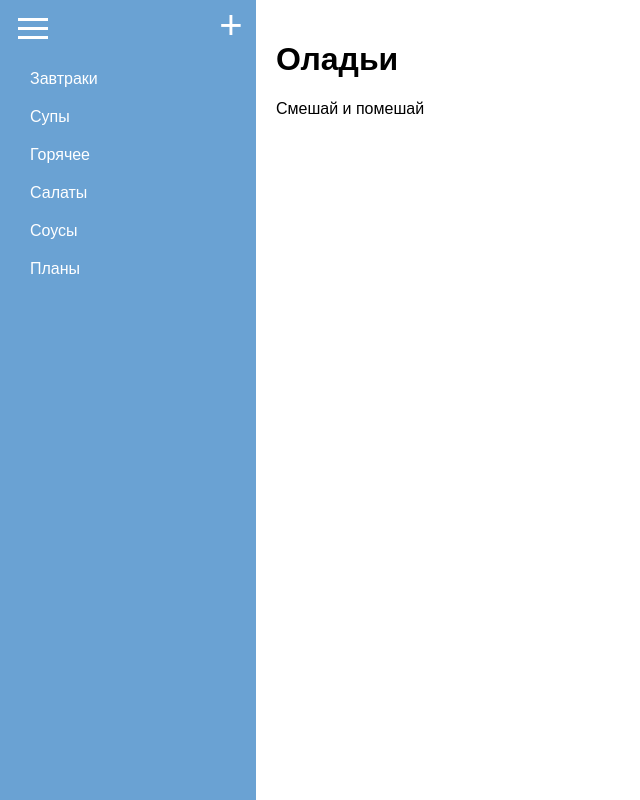
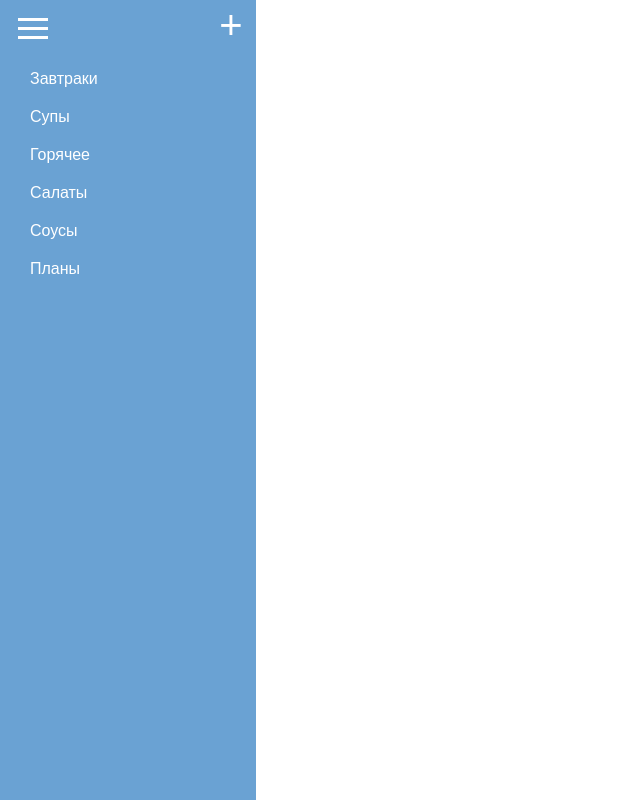
Before and after one commit to arakell/lifeStat, a plain HTML site: page cooking/front/index.html in a window 1280 px wide. Shown: the whole page, without its empty margins (0-640 px from the left). Drawn offline with Linux system fonts and the light colour scheme.

Commit message:
Убраны значения по умолчанию

```diff
--- a/cooking/front/index.html
+++ b/cooking/front/index.html
@@ -46,8 +46,8 @@
 
   <div class="content">
     <div class = "tutorials" id="tutorials">
-      <h1 id="recipe_name">Оладьи</h1>
-      <p id="recipe_content">Смешай и помешай</p>
+      <h1 id="recipe_name"></h1>
+      <p id="recipe_content"></p>
     </div>
 
     <div class = "addForm hidden" id="addForm">
```
